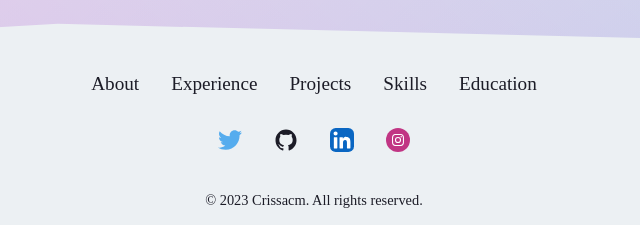
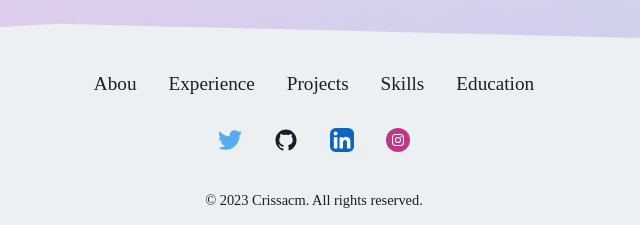
Before and after one commit to CrissACM/astro-portf, an Astro site: page / in a window 1280 px wide. Shown: the part 5633-5858 px from the top of the page, 326-966 px from the left. Built offline with nearby package versions, Linux system fonts and the light colour scheme; Astro itself is replaced by a stand-in of ours.

Commit message:
[chg] little chabge

```diff
--- a/src/components/Footer.astro
+++ b/src/components/Footer.astro
@@ -15,7 +15,7 @@ import Twitter from "./icons/Twitter.astro";
         href="#about"
         class="text-[1.2rem] text-dark no-underline transition-[color] duration-[0.2s] ease-[ease-in-out] hover:text-primary md:text-base dark:text-light dark:hover:text-primaryDark"
       >
-        About
+        Abou
       </a>
       <a
         href="#experience"
```
